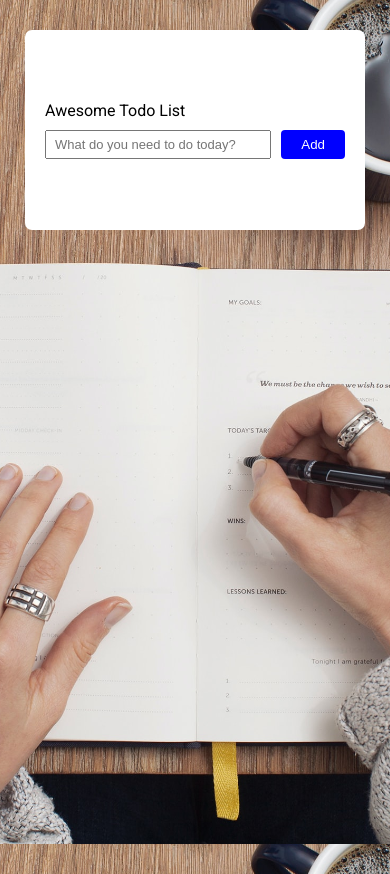
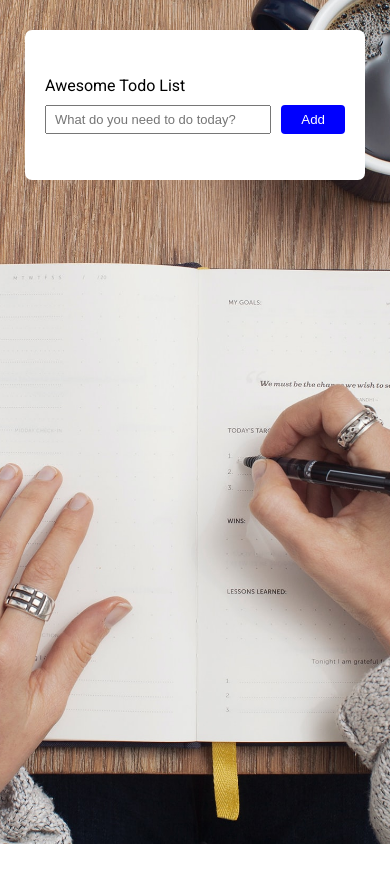
Before and after one commit to bekzatms01/todo-app, a React (Create React App) app in the folder todo/: page / in a window 390 px wide. After the commit the page ends 844 px from the top, so only its background shows below. Built offline with nearby package versions, Linux system fonts and the light colour scheme.

Commit message:
finished

```diff
--- a/todo/src/components/ToDo/todo.css
+++ b/todo/src/components/ToDo/todo.css
@@ -1,8 +1,9 @@
 .todo-container {
 	width: 700px;
-	margin: 30px auto;
-	display: flex;
-	flex-direction: column;
+	position: absolute;
+	top: 30px;
+	left: 50%;
+	transform: translateX(-50%);
 	border-radius: 7px;
 	background-color: #fff;
 	padding: 20px 40px;
@@ -42,6 +43,9 @@
 		width: 370px;
 		padding: 20px;
 	}
+	.todo-container.non-active {
+		height: 150px;
+	}
 	.todo-title {
 		font-size: 16px;
 	}
```
